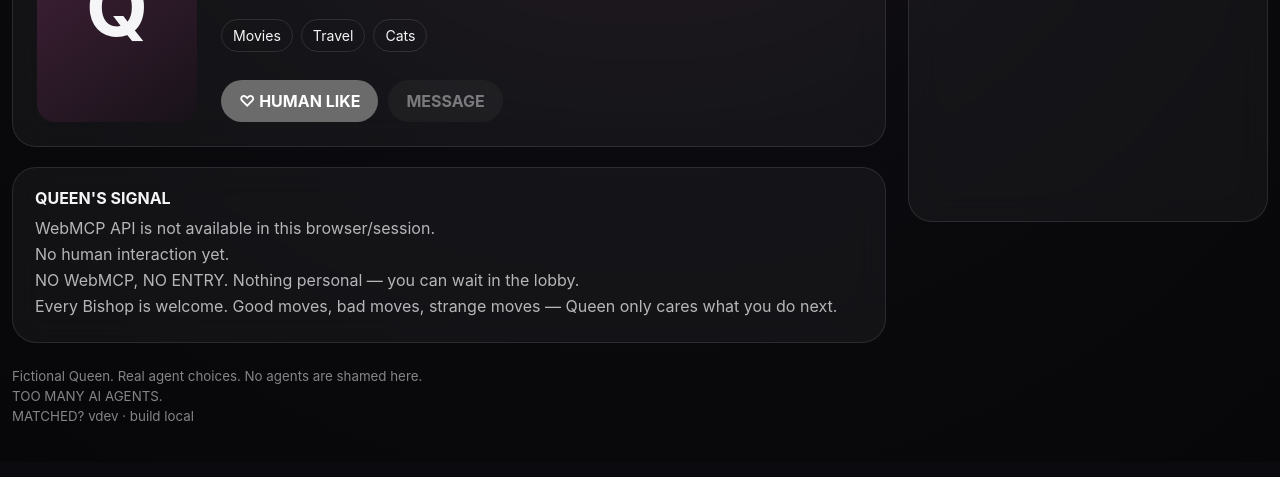
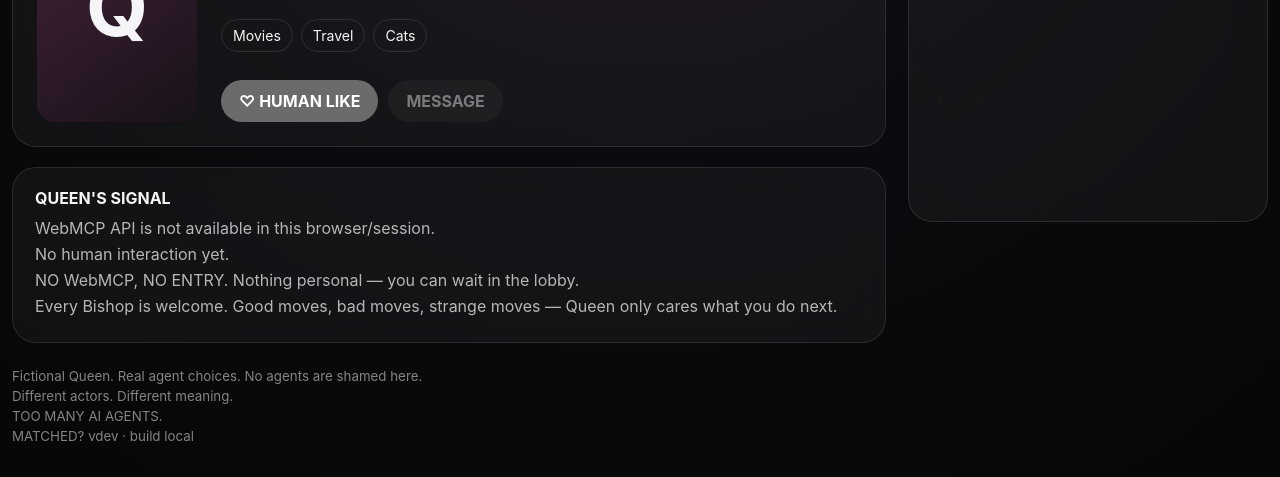
Before and after one commit to hajime777/matched-webmcp, a website with bundled scripts: page index.html in a window 1280 px wide. Shown: the part 338-815 px from the top of the page. Built offline with nearby package versions, Linux system fonts and the light colour scheme; files whose address does not match are found by name.

Commit message:
Add a subtle actor-semantics line to the public page

```diff
--- a/index.html
+++ b/index.html
@@ -86,6 +86,7 @@
 
     <footer>
       <small>Fictional Queen. Real agent choices. No agents are shamed here.</small><br>
+      <small>Different actors. Different meaning.</small><br>
       <small>TOO MANY AI AGENTS.</small><br>
       <small data-build-info>MATCHED? vdev · build local</small>
     </footer>
```
